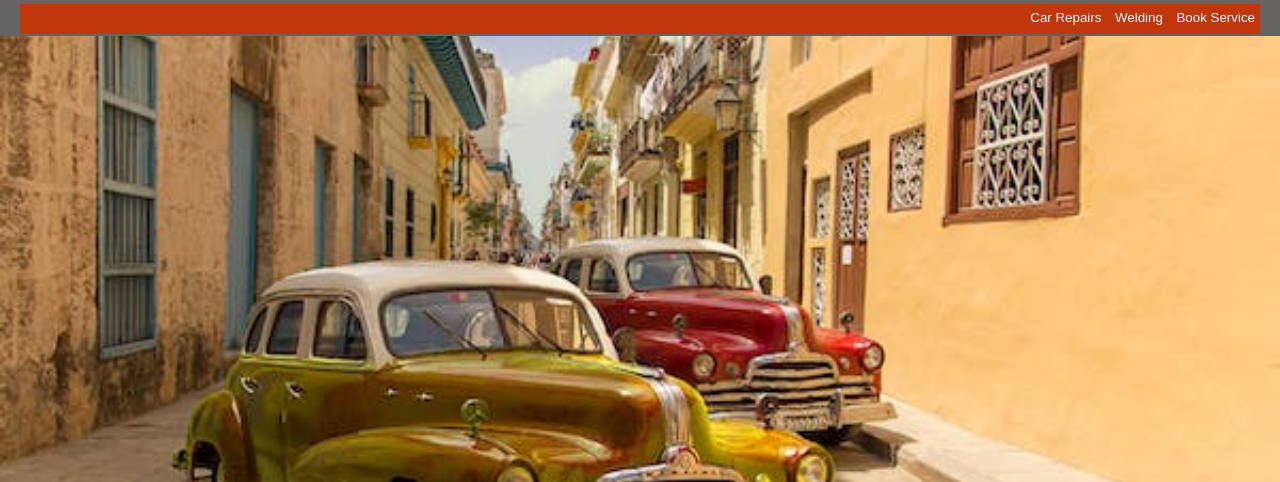
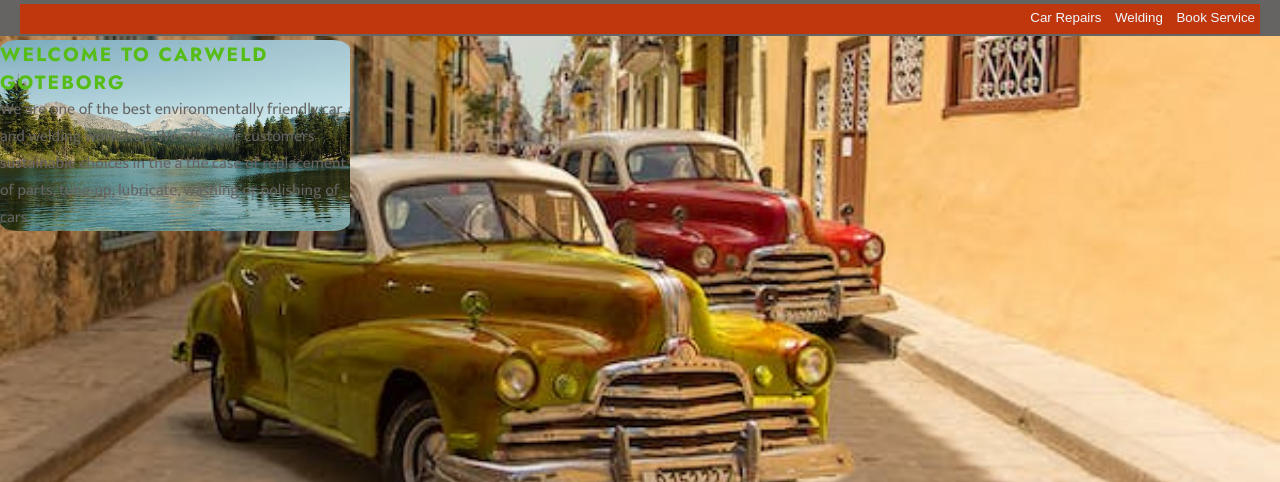
Before and after one commit to Eyongtarh/Carweld, a plain HTML site: page index.html in a window 1280 px wide. Shown: the part 80-562 px from the top of the page. Drawn offline with Linux system fonts and the light colour scheme.

Commit message:
add page adjustment fo none scrollbars

```diff
--- a/assets/css/style.css
+++ b/assets/css/style.css
@@ -11,7 +11,7 @@
 
 /*General Rules*/
 body {
-    min-height: 100vh;
+    min-height: 73vh;
     display: flex;
     flex-direction: column;
     color: #666363;
@@ -26,7 +26,11 @@ header {
     width: 100%;
     padding: 2px 20px;
 }
-#carlogo i {width: 100px;}
+
+#carlogo i {
+    width: 100px;
+}
+
 #company {
     color: #f0f8ff;
     margin-left: 20px;
@@ -65,27 +69,32 @@ h3 {
 
 #oldcars {
     background: url("../images/carn.jpeg") no-repeat center center/cover;
-    height: 500px;
-    width: 100%;
-    position: relative;
-    min-height: 100vh
+    min-height: 73vh
+}
+#welcome-note{
+    background: url("../images/nature.jpeg") no-repeat center center/cover;
+
+    border-radius: 5%;
+    margin-top: 120px;
+    max-width: 350px;
+    max-height: 200px;
+    opacity: o.1x;
 }
 
 #welder {
-    height: 500px;
-    width: 100%;
+
     background-color: #56bd17;
     position: relative;
 
-    min-height: 100vh
+    min-height: 73vh
 }
 
 #booker {
-    height: 500px;
-    width: 100%;
+
     background-color: #56bd17;
     position: relative;
-    min-height: 100vh}
+    min-height: 73vh
+}
 
 #media {
     background-color: #666363;
--- a/index.html
+++ b/index.html
@@ -62,9 +62,17 @@
     </header>
 
     <pilar id="oldcars">
-      <section>
-        <div></div>
-        <div></div>
+      <section id="welcome-note">
+        <div>
+          <h2>Welcome to Carweld Goteborg</h2>
+          <p>
+            We are one of the best environmentally friendly car and welding
+            workshop. We offer our customers sustainable choices in the a the
+            case of replacement of parts, tune-up, lubricate, washing or
+            polishing of cars.
+          </p>
+        </div>
+
       </section>
     </pilar>
 
```
Also changed, not shown: assets/images/nature.jpeg (added).
